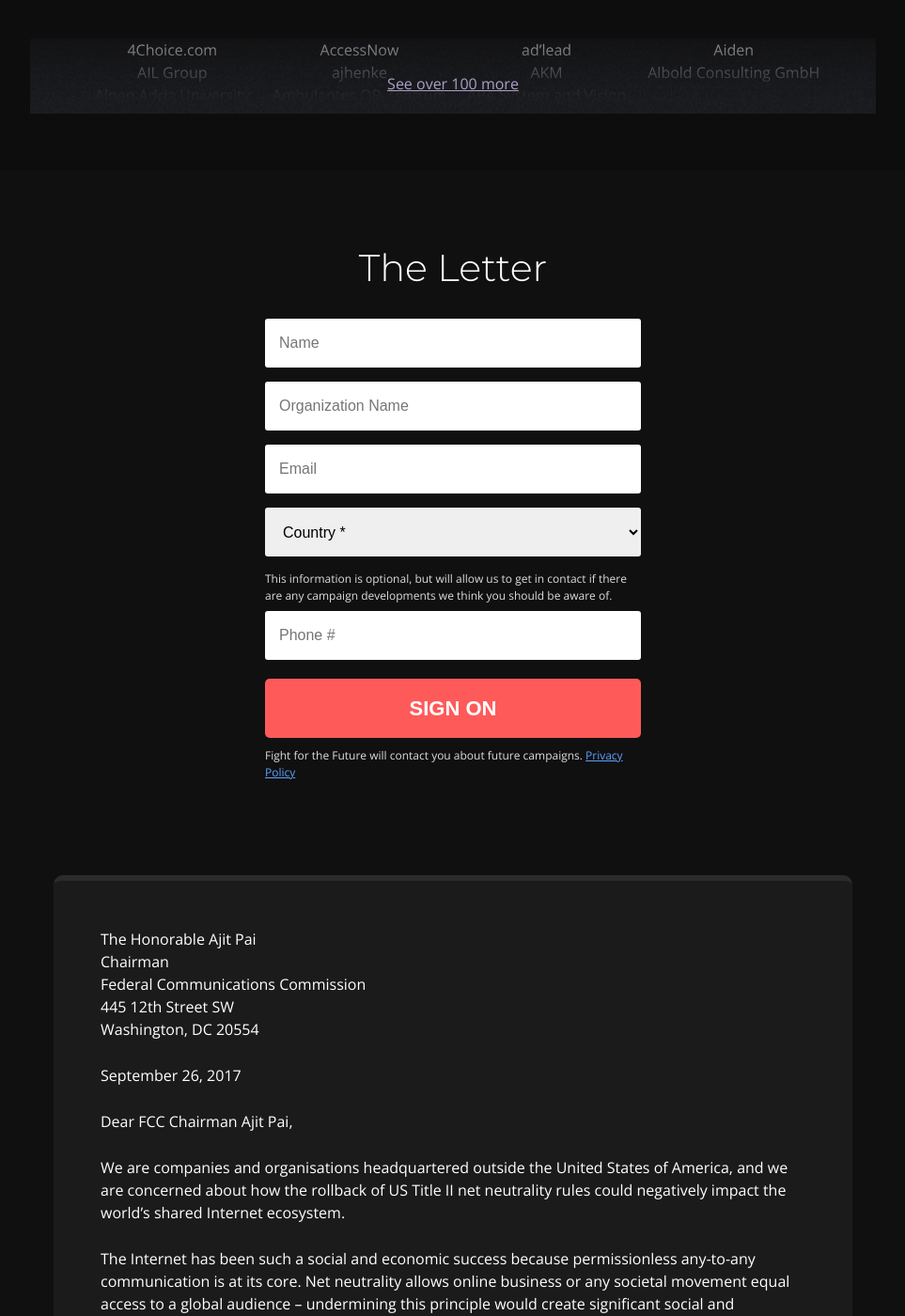
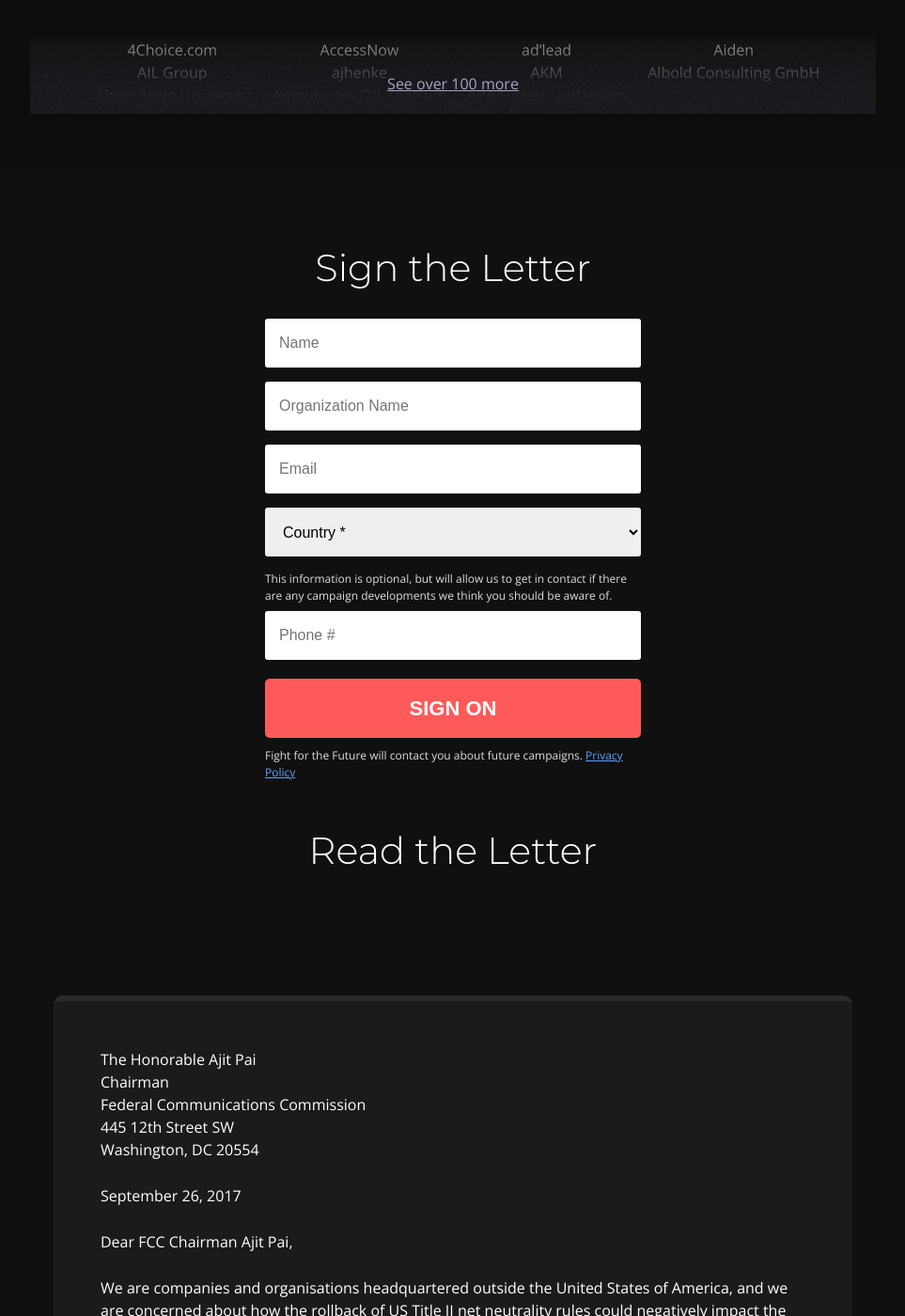
Before and after one commit to fightforthefuture/theworldfornetneutrality.com, a Jekyll site: the page built from index.md, in a window 1280 px wide and 1400 px high, scrolled down 760 px. Shown: the whole window at 94% size, without its empty margins (158-1121 px from the left). Built offline with Jekyll 4.4.1, drawn with Linux system fonts in a browser that asks for light colours.

Commit message:
Update index.md

```diff
--- a/index.md
+++ b/index.md
@@ -182,9 +182,7 @@
 
 <div class="section letter">
 
-## The Letter
-{: #letter }
-
+## Sign the Letter
 {: #signon}
 
 {::options parse_block_html="false" /}
@@ -486,6 +484,9 @@
 </div>
 {::options parse_block_html="true" /}
 
+## Read the Letter
+{: #letter }
+
 
 <div class="letter-content">
 
```
